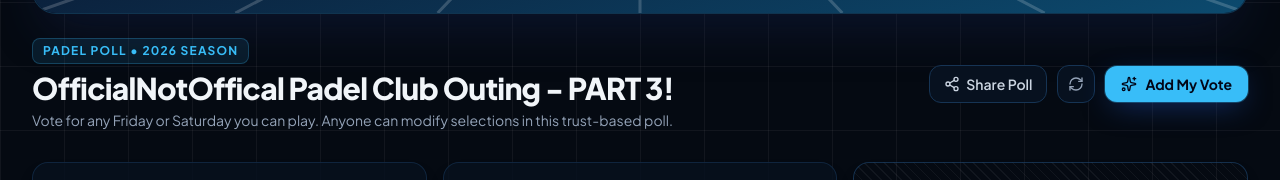
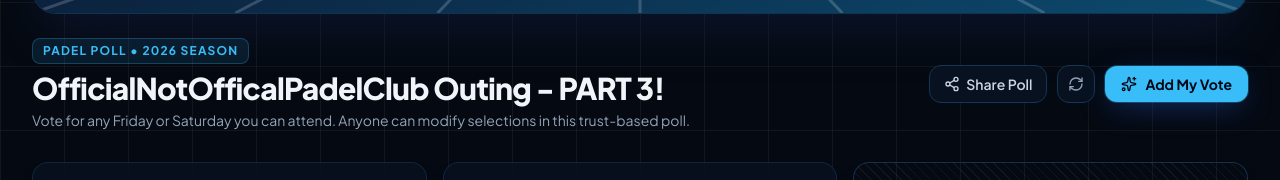
Before and after one commit to MinoPlay/PadelDoodle, a React (Vite) app: page / in a window 1280 px wide. Shown: the part 510-690 px from the top of the page. Built offline with nearby package versions, Linux system fonts and the light colour scheme; no server answers; the database is empty.

Commit message:
text change

```diff
--- a/src/App.tsx
+++ b/src/App.tsx
@@ -232,10 +232,10 @@ export const App: React.FC = () => {
               </span>
             </div>
             <h2 className="text-[1.65rem] leading-tight sm:text-3xl font-extrabold text-slate-100 tracking-tight mt-1.5 max-w-3xl">
-              OfficialNotOffical Padel Club Outing - PART 3!
+              OfficialNotOfficalPadelClub Outing - PART 3!
             </h2>
             <p className="text-xs sm:text-sm text-slate-400 mt-1 max-w-2xl">
-              Vote for any Friday or Saturday you can play. Anyone can modify selections in this trust-based poll.
+              Vote for any Friday or Saturday you can attend. Anyone can modify selections in this trust-based poll.
             </p>
           </div>
 
```
